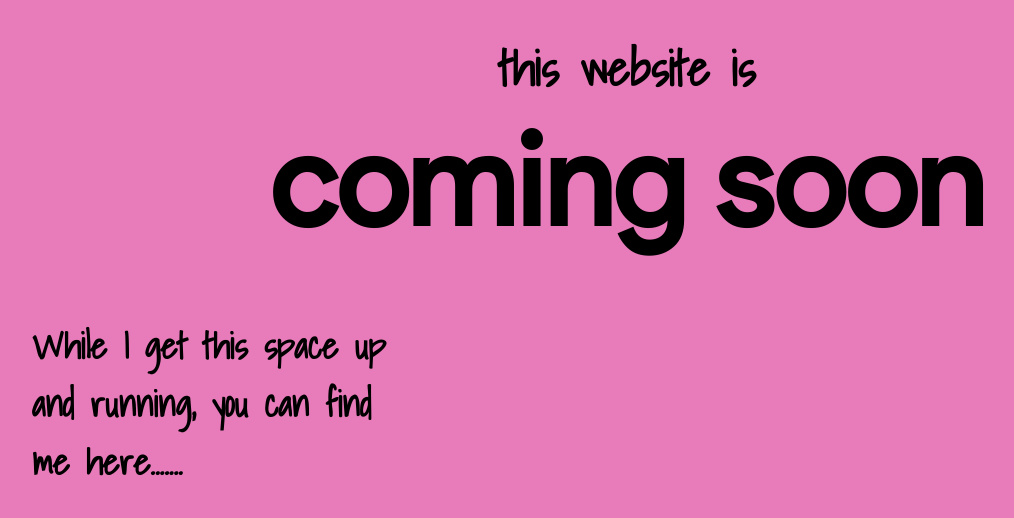
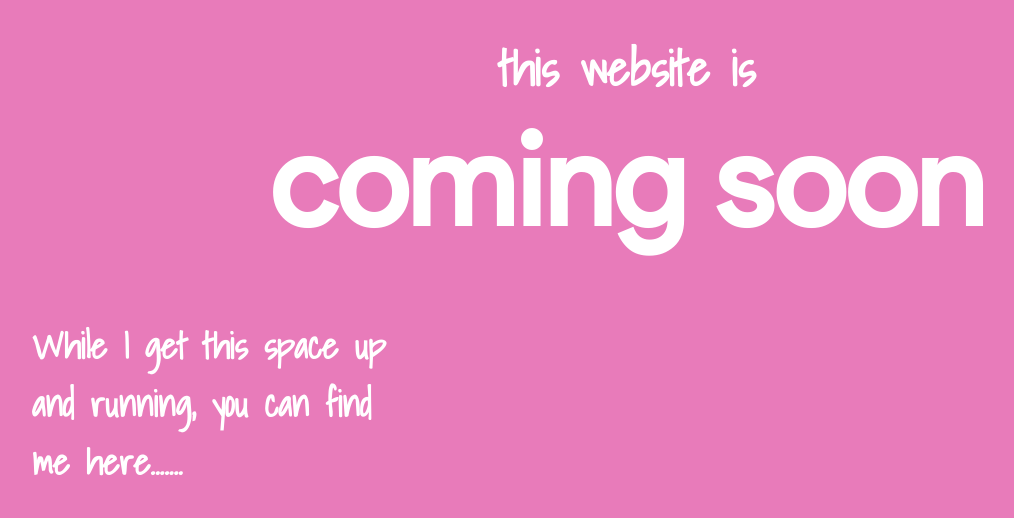
Before and after one commit to rimildeyjsr/Project-Portfolio, a plain HTML site: page index.html in a window 1280 px wide. Shown: the top 518 px of the page, without its empty margins (13-1027 px from the left). Drawn offline with Linux system fonts and the light colour scheme.

Commit message:
color changed for text

```diff
--- a/css/style.css
+++ b/css/style.css
@@ -88,16 +88,19 @@ h2 {
     font-size: 2em;
     text-align: center;
     margin: 30px auto 10px auto;
+    color: white;
 }
 .main-heading {
     font-size: 4em;
     text-align: center;
     margin: 0 auto;
+    color:white;
 }
 
 .content {
     font-size: 1.5em;
     margin: 45px auto 5px 45px;
+    color:white;
 }
 
 .arrow {
@@ -114,4 +117,6 @@ h2 {
     margin-right: 5%;
 }
 
-.material-icons.md-48 { font-size: 48px; }
+.material-icons.md-48 {
+    font-size: 48px;
+}
--- a/index.html
+++ b/index.html
@@ -25,15 +25,15 @@
     </style>
 
     <div class="heading shadow-font">
-        <h2>this website is</h2>
+        <h2 id="heading">this website is</h2>
     </div>
 
       <div class="main-heading my-font">
-         <h1>coming soon</h1>
+         <h1 id="main-heading">coming soon</h1>
       </div>
 
       <div class="content shadow-font">
-          <h2>While I get this space up<br>and running, you can find<br> me here.......</h2>
+          <h2 id="content">While I get this space up<br>and running, you can find<br> me here.......</h2>
       </div>
 
       <img src="arrow.png" class="arrow" alt="arrow image">
```
